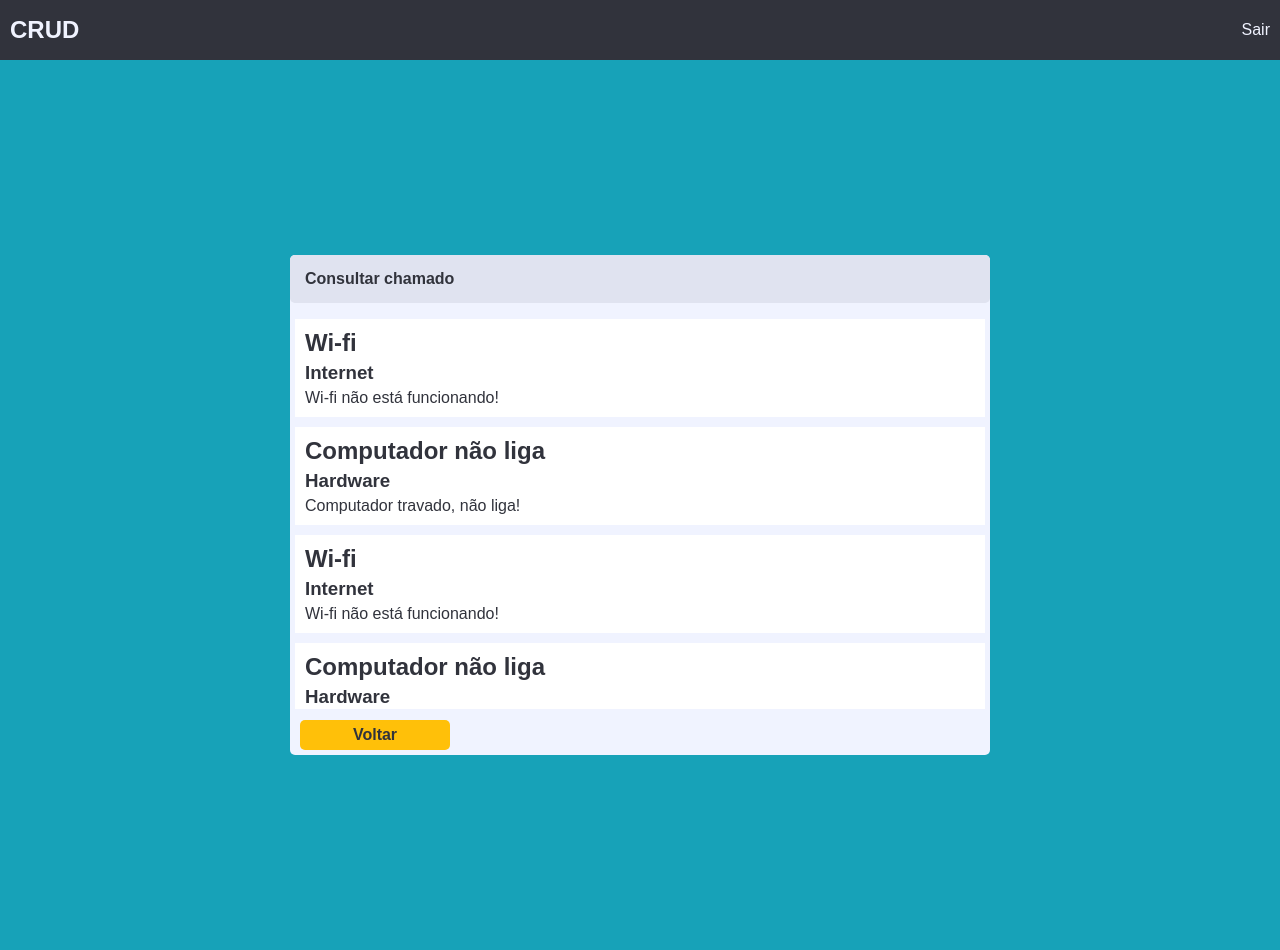
After one commit to dwmartins/CRUD_LOGIN, a PHP site: page /chamados.php in a window 1280 px wide. The commit adds this page. Run offline with PHP 8.4, Linux system fonts and the light colour scheme.

Commit message:
desenvolvimento da pagina de chamados

```diff
--- /dev/null
+++ b/chamados.php
@@ -0,0 +1,72 @@
+<!DOCTYPE html>
+<html lang="en">
+<head>
+    <meta charset="UTF-8">
+    <meta http-equiv="X-UA-Compatible" content="IE=edge">
+    <meta name="viewport" content="width=device-width, initial-scale=1.0">
+    <title>Chamdos</title>
+
+    <link rel="stylesheet" href="./src/css/style.css">
+</head>
+<body>
+
+    <nav class="nav_login">
+        <a href="painel.php">
+            <h1>CRUD</h1>
+        </a>
+
+        <a href="./src/controller/logout.php">Sair</a>
+    </nav>
+
+    <section class="chamados_abertos">
+        <div class="chamados">
+            <h4>Consultar chamado</h4>
+
+            <div class="lista_chamados">
+                <div>
+                    <h2>Wi-fi</h2>
+
+                    <h3>Internet</h3>
+
+                    <p>Wi-fi não está funcionando!</p>
+                </div>
+
+                <div>
+                    <h2>Computador não liga</h2>
+
+                    <h3>Hardware</h3>
+
+                    <p>Computador travado, não liga!</p>
+                </div>
+
+                <div>
+                    <h2>Wi-fi</h2>
+
+                    <h3>Internet</h3>
+
+                    <p>Wi-fi não está funcionando!</p>
+                </div>
+
+                <div>
+                    <h2>Computador não liga</h2>
+
+                    <h3>Hardware</h3>
+
+                    <p>Computador travado, não liga!</p>
+                </div>
+
+                <div>
+                    <h2>Wi-fi</h2>
+
+                    <h3>Internet</h3>
+
+                    <p>Wi-fi não está funcionando!</p>
+                </div>
+            </div>
+
+            <a class="btn_voltar" href="painel.php">Voltar</a>
+        </div>
+    </section>
+
+</body>
+</html>
--- a/src/css/style.css
+++ b/src/css/style.css
@@ -42,7 +42,7 @@
     display: flex;
     justify-content: center;
     align-items: center;
-    background-color: var(--cinzaClaro2);
+    background-color: var(--verde);
     position: relative;
 }
 
@@ -139,3 +139,92 @@
 .alert-cadastrado i {
     margin-right: 10px;
 }
+
+/* PAINEL */
+
+.painel, .chamados_abertos {
+    background-color: var(--verde);
+    width: 100%;
+    height: calc(100vh - 60px);
+
+    display: flex;
+    justify-content: center;
+    align-items: center;
+}
+
+.painel .menu {
+    width: 98%;
+    max-width: 600px;
+    border-radius: 5px;
+
+    background-color: var(--cinzaClaro2);
+}
+
+.painel .menu h4 {
+    color: var(--cinzaEscuro);
+    background-color: var(--cinzaClaro);
+    font-weight: bold;
+    padding: 15px 15px;
+    border-radius: 5px;
+}
+
+.painel .menu > div {
+    width: 100%;
+    padding: 30px 0;
+    display: flex;
+    justify-content: space-around;
+}
+
+.painel .menu > div img {
+    width: 120px;
+}
+
+/* PAGINA DE CHAMADOS */
+
+.chamados {
+    background-color: var(--cinzaClaro2);
+    width: 98%;
+    height: 500px;
+    max-width: 700px;
+    border-radius: 5px;
+    display: flex;
+    flex-direction: column;
+    justify-content: space-between;
+}
+
+.chamados h4 {
+    color: var(--cinzaEscuro);
+    background-color: var(--cinzaClaro);
+    padding: 15px 15px;
+    border-radius: 5px;
+}
+
+.chamados .lista_chamados {
+    height: 400px;
+
+    overflow-y: scroll;
+}
+
+.chamados .lista_chamados div {
+    background-color: #fff;
+    padding: 5px 10px;
+    margin: 10px 5px;
+}
+
+.chamados > div h2, h3, p {
+    color: var(--cinzaEscuro);
+    margin: 5px 0;
+}
+
+.chamados .btn_voltar {
+    background-color: var(--amarelo);
+    color: var(--cinzaEscuro);
+    font-weight: bold;
+    width: 150px;
+    height: 30px;
+    margin: 5px 10px;
+    border-radius: 5px;
+    display: flex;
+    justify-content: center;
+    align-items: center;
+}
```
Also changed, not shown: painel.php (+15 -1 lines), src/img/abrir_chamado.png (added), src/img/consultar_chamado.png (added).
